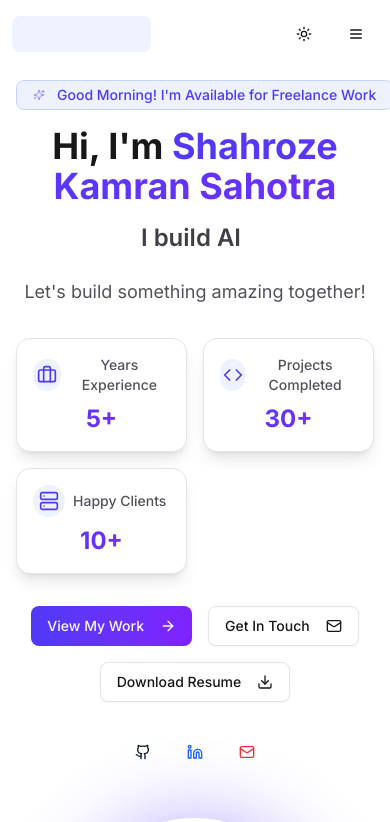
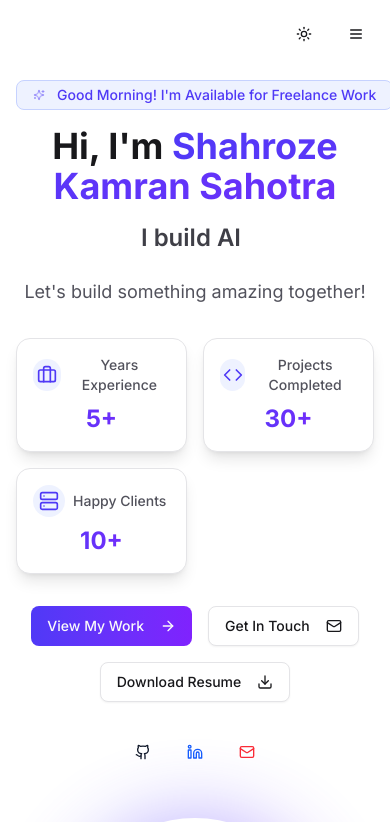
Before and after one commit to shahroze911/shah-folio, a Next.js app: page / in a window 390 px wide. Shown: the top 822 px of the page. Built offline with nearby package versions, Linux system fonts and the light colour scheme.

Commit message:
navbar mobile view shaded region changed

```diff
--- a/app/components/shared/navbar.tsx
+++ b/app/components/shared/navbar.tsx
@@ -156,7 +156,7 @@ export function Navbar() {
           >
             <span className="relative z-10">Shahroze K.S</span>
             <motion.div
-              className="absolute -inset-1 rounded-md bg-indigo-100/50 dark:bg-indigo-900/20 -z-0"
+              className="absolute -inset-1 rounded-md -z-0"
               layoutId="logo-highlight-mobile"
               initial={{ opacity: 0 }}
               animate={{ opacity: 1 }}
```
